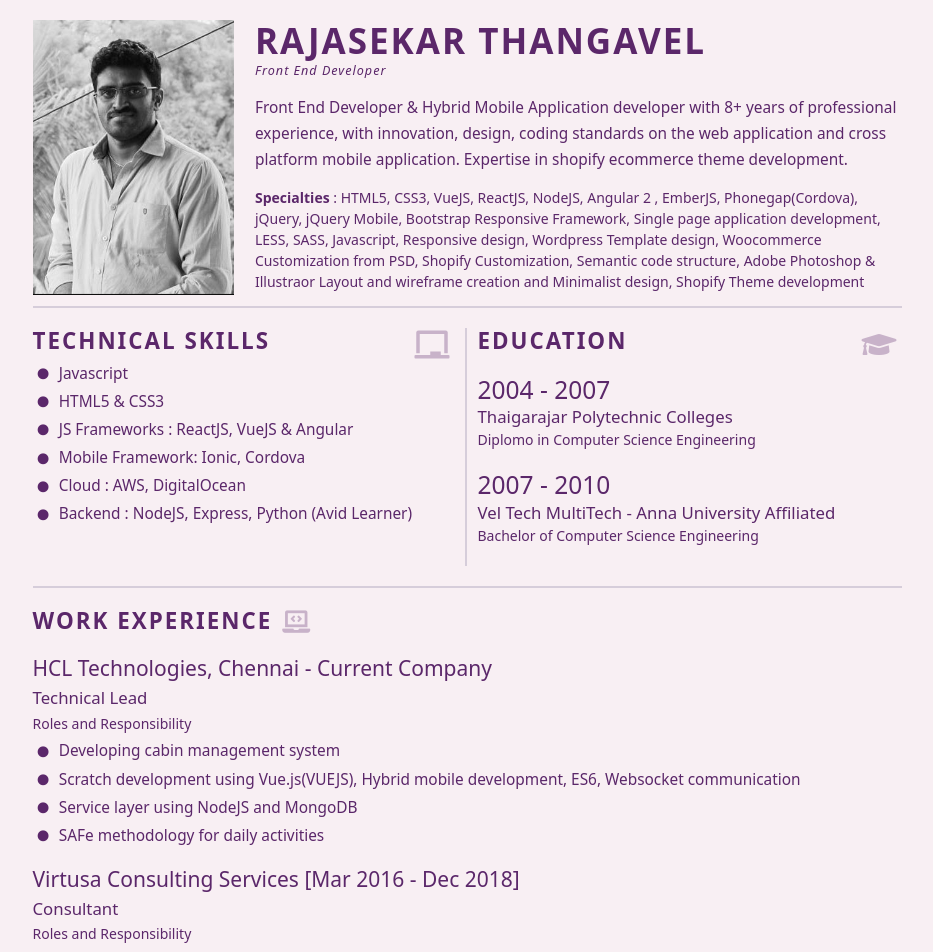
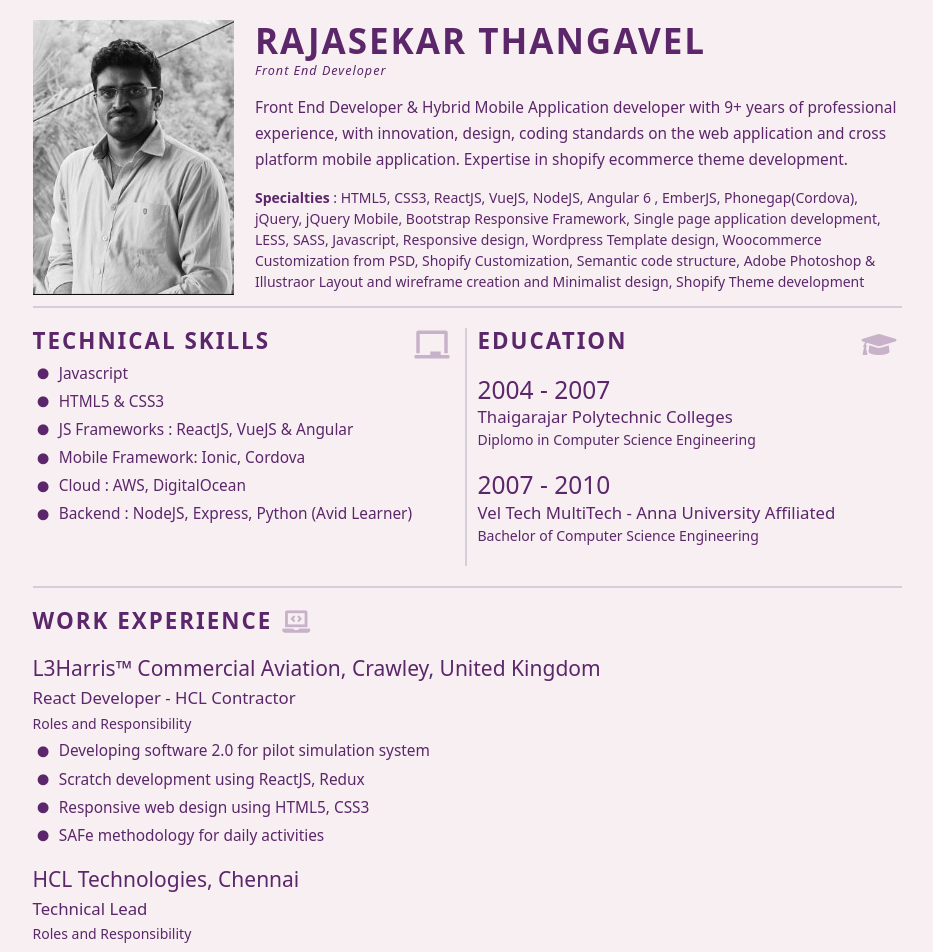
Before and after one commit to ktrajasekar/RajasekarResume, a Next.js app: page / in a window 1280 px wide. Shown: the top 952 px of the page, without its empty margins (173-1106 px from the left). Built offline with nearby package versions, Linux system fonts and the light colour scheme.

Commit message:
update resume

```diff
--- a/pages/index.js
+++ b/pages/index.js
@@ -26,14 +26,14 @@ export default function Home() {
               <p className="tag-line">Front End Developer</p>
               <p className="resume-description">
                 Front End Developer &amp; Hybrid Mobile Application developer
-                with 8+ years of professional experience, with innovation,
+                with 9+ years of professional experience, with innovation,
                 design, coding standards on the web application and cross
                 platform mobile application. Expertise in shopify ecommerce
                 theme development.
               </p>{" "}
               <p>
-                <strong>Specialties</strong> : HTML5, CSS3, VueJS, ReactJS,
-                NodeJS, Angular 2 , EmberJS, Phonegap(Cordova), jQuery, jQuery
+                <strong>Specialties</strong> : HTML5, CSS3, ReactJS, VueJS,
+                NodeJS, Angular 6 , EmberJS, Phonegap(Cordova), jQuery, jQuery
                 Mobile, Bootstrap Responsive Framework, Single page application
                 development, LESS, SASS, Javascript, Responsive design,
                 Wordpress Template design, Woocommerce Customization from PSD,
@@ -84,7 +84,20 @@ export default function Home() {
             WORK EXPERIENCE
           </h2>
           <div className="work-exp-sec">
-            <h2>HCL Technologies, Chennai - Current Company</h2>
+            <h2>L3Harris™ Commercial Aviation, Crawley, United Kingdom </h2>
+            <h3>React Developer - HCL Contractor</h3>
+            <h4>Roles and Responsibility</h4>
+            <ul className="ordered-list">
+              <li>Developing  software 2.0 for pilot simulation system</li>
+              <li>
+                Scratch development using ReactJS, Redux
+              </li>
+              <li>Responsive web design using HTML5, CSS3</li>
+              <li>SAFe methodology for daily activities</li>
+            </ul>
+          </div>
+          <div className="work-exp-sec">
+            <h2>HCL Technologies, Chennai </h2>
             <h3>Technical Lead</h3>
             <h4>Roles and Responsibility</h4>
             <ul className="ordered-list">
```
